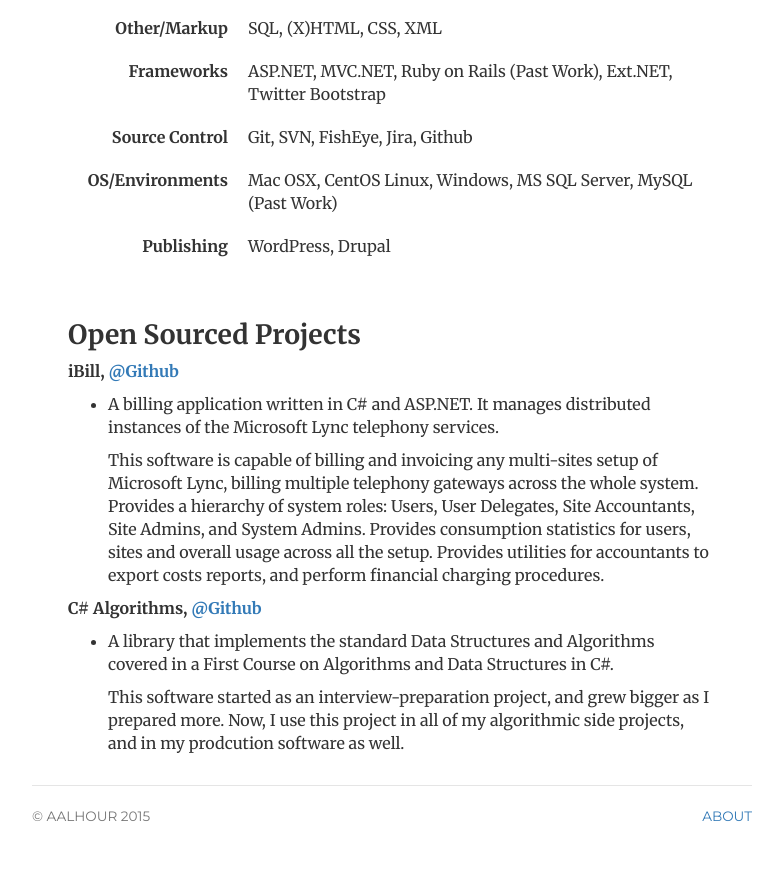
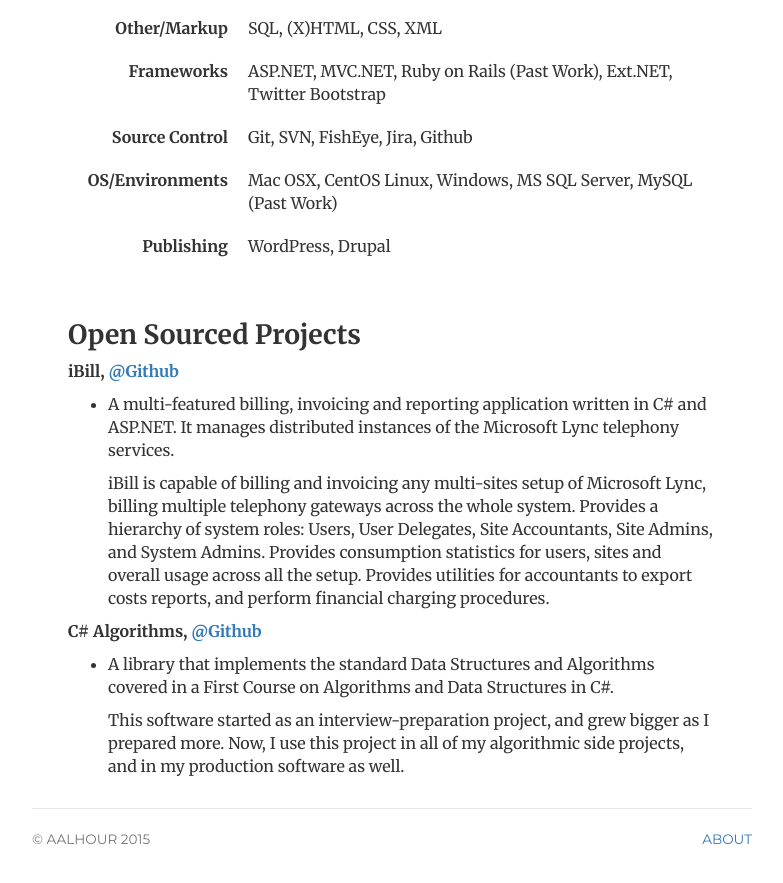
Before and after one commit to aalhour/aalhour.github.io, a Jekyll site: the page built from cv/index.html, in a window 1280 px wide and 900 px high, scrolled down 1670 px. Shown: the top 883 px of the window, without its empty margins (248-1031 px from the left). Built offline with Jekyll 4.4.1, drawn with Linux system fonts in a browser that asks for light colours.

Commit message:
Updated CV index.html, and pdf file.

```diff
--- a/cv/index.html
+++ b/cv/index.html
@@ -130,8 +130,8 @@
 	<p><strong>iBill, <a target="_blank" href="https://github.com/LyncApps">@Github</a></strong></p>
 	<ul>
 		<li>
-			<p>A billing application written in C# and ASP.NET. It manages distributed instances of the Microsoft Lync telephony services.</p>
-			<p>This software is capable of billing and invoicing any multi-sites setup of Microsoft Lync, billing multiple telephony gateways across the whole system. Provides a hierarchy of system roles: Users, User Delegates, Site Accountants, Site Admins, and System Admins. Provides consumption statistics for users, sites and overall usage across all the setup. Provides utilities for accountants to export costs reports, and perform financial charging procedures.</p>
+			<p>A multi-featured billing, invoicing and reporting application written in C# and ASP.NET. It manages distributed instances of the Microsoft Lync telephony services.</p>
+			<p>iBill is capable of billing and invoicing any multi-sites setup of Microsoft Lync, billing multiple telephony gateways across the whole system. Provides a hierarchy of system roles: Users, User Delegates, Site Accountants, Site Admins, and System Admins. Provides consumption statistics for users, sites and overall usage across all the setup. Provides utilities for accountants to export costs reports, and perform financial charging procedures.</p>
 		</li>
 	</ul>
 
@@ -139,7 +139,7 @@
 	<ul>
 		<li>
 			<p>A library that implements the standard Data Structures and Algorithms covered in a First Course on Algorithms and Data Structures in C#.</p>
-			<p>This software started as an interview-preparation project, and grew bigger as I prepared more. Now, I use this project in all of my algorithmic side projects, and in my prodcution software as well.</p>
+			<p>This software started as an interview-preparation project, and grew bigger as I prepared more. Now, I use this project in all of my algorithmic side projects, and in my production software as well.</p>
 		</li>
 	</ul>
 </div>
```
Also changed, not shown: 1 other file.
